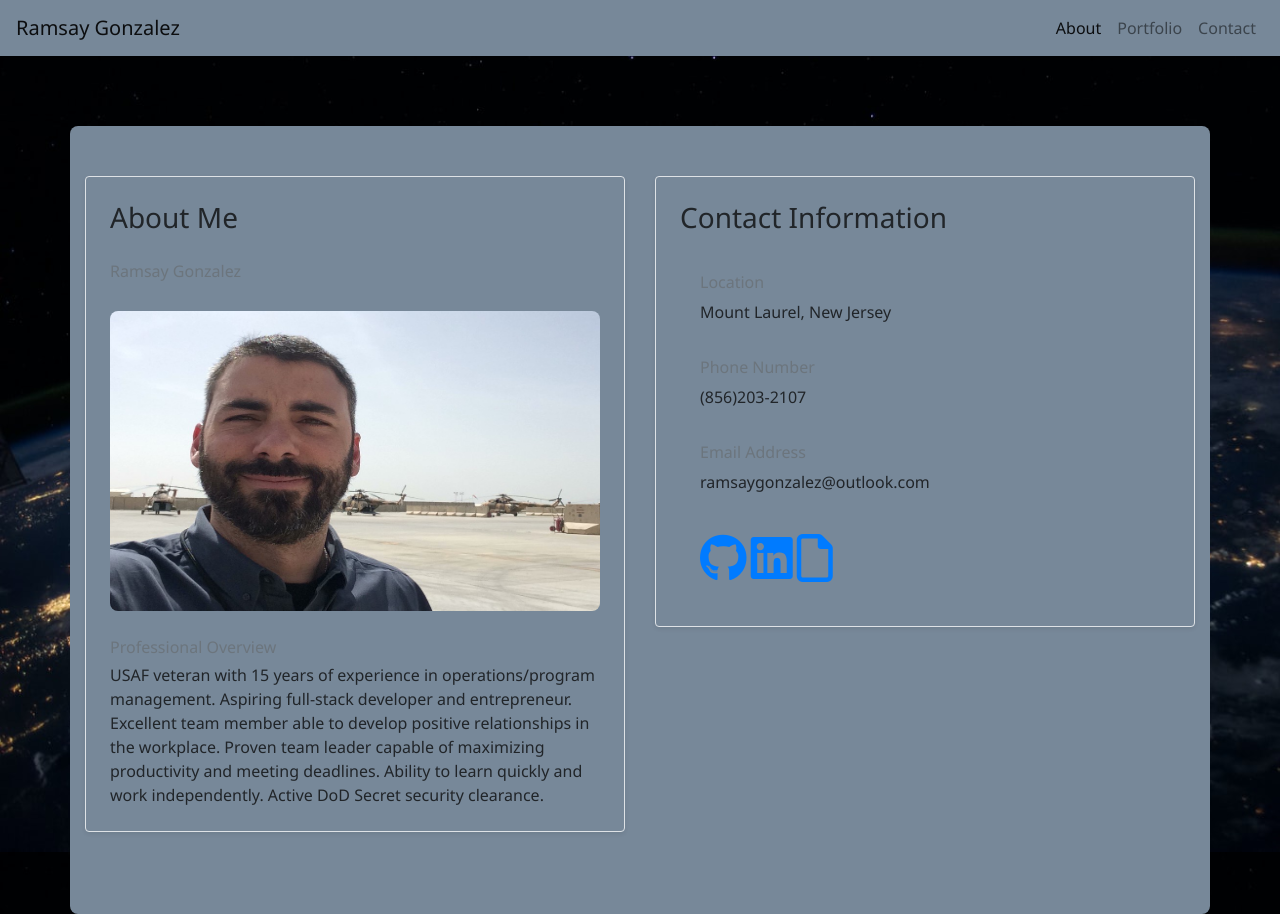
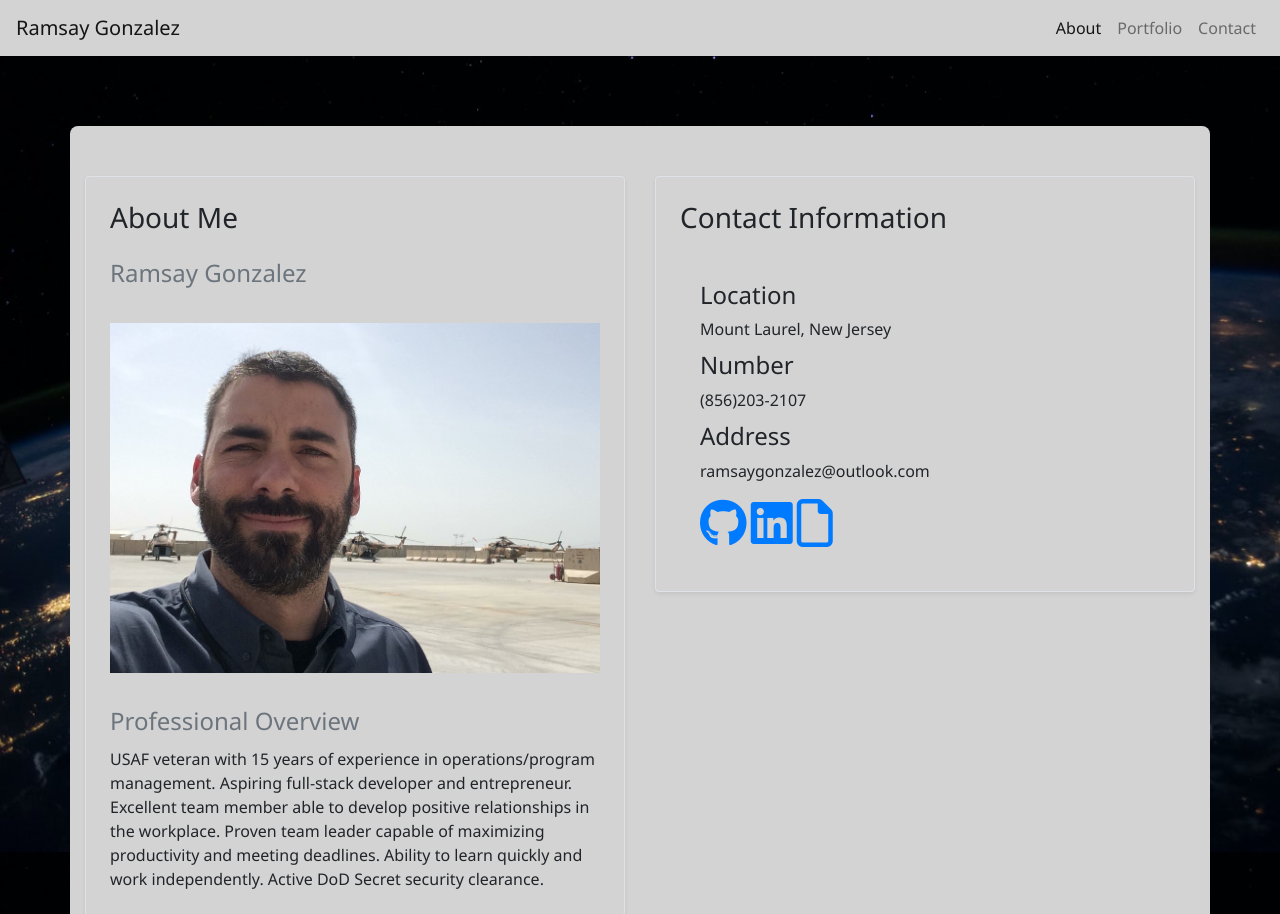
Before and after one commit to ramsaygonzalez/Portfolio, a plain HTML site: page index.html in a window 1280 px wide. Shown: the top 914 px of the page. Drawn offline with nearby package versions, Linux system fonts and the light colour scheme.

Commit message:
updated navbar and main color

```diff
--- a/index.html
+++ b/index.html
@@ -51,11 +51,11 @@
 
             <h3 class="mb-0">About Me</h3>
             <br/>
-            <div class="mb-1 text-muted">Ramsay Gonzalez</div>
+            <div class="mb-1 text-muted"><h4>Ramsay Gonzalez</h4></div>
             <br />
             <img src="assets/ramsayg.jpg" alt="Ramsay Gonzalez" class="thumbnail">
             <br />
-            <div class="mb-1 text-muted">Professional Overview</div>
+            <div class="mb-1 text-muted"><h4>Professional Overview</h4></div>
             <p class="card-text mb-auto">USAF veteran with 15 years of experience in operations/program management.
               Aspiring full-stack developer
               and entrepreneur. Excellent team member able to develop positive
@@ -71,15 +71,15 @@
             <h3 class="mb-0">Contact Information</h3>
             <br />
             <div class="card-body">
-              <h6 class="card-subtitle mb-2 text-muted">Location</h6>
+              <h6 class="card-subtitle mb-2 text-muted"><h4>Location</h4></h6>
               <p class="card-text">Mount Laurel, New Jersey</p>
-              <br/>
-              <h6 class="card-subtitle mb-2 text-muted">Phone Number</h6>
+
+              <h6 class="card-subtitle mb-2 text-muted"><h4>Number</h4></h6>
               <p class="card-text">(856)203-2107</p>
-              <br/>
-              <h6 class="card-subtitle mb-2 text-muted">Email Address</h6>
+
+              <h6 class="card-subtitle mb-2 text-muted"><h4>Address</h4></h6>
               <p class="card-text">ramsaygonzalez@outlook.com</p>
-              <br/>
+
               <a href="https://github.com/ramsaygonzalez" title="github"><i class="fa fa-github"
                   style="font-size:48px;"></i></a>
               <a href="https://www.linkedin.com/in/ramsay-gonzalez-35a31ba9/?originalSubdomain=af" title="linkedin"><i
--- a/styles.css
+++ b/styles.css
@@ -10,53 +10,23 @@
 
   nav{
     position: fixed;
-    background-color: lightslategray;;
+    background-color: lightgrey;;
   }
 
   main {
     margin: 70px;
-    background-color:lightslategray;
+    background-color:lightgrey;
     padding: 50px;
     border-radius: 8px;
 
   }
 
-  img {
-    border-radius: 8px;
-    max-width: 175px;
-    max-height: 300px
-  }
 
+    img {
 
-    #about-image {
-    display: block;
-    float: right;
-    width: 35%;
+    width: 100%;
     height: auto;
     margin: 0 10px  10px 0;
-  }
-
-    .footer {
-    position: fixed;
-    bottom: 0;
-    width: 100%;
-    height: 50px;
-    background-color: lightgrey;
-  }
-
-  img{
-
-
-    max-width: 100%;
-    height: auto;
-
-  }
-
-  .overlay {
-    position: absolute;
-    top: 75%;
-    left: 50%;
-    transform: translate(-50%, -50%);
   }
 
   .jumbotron {
```
